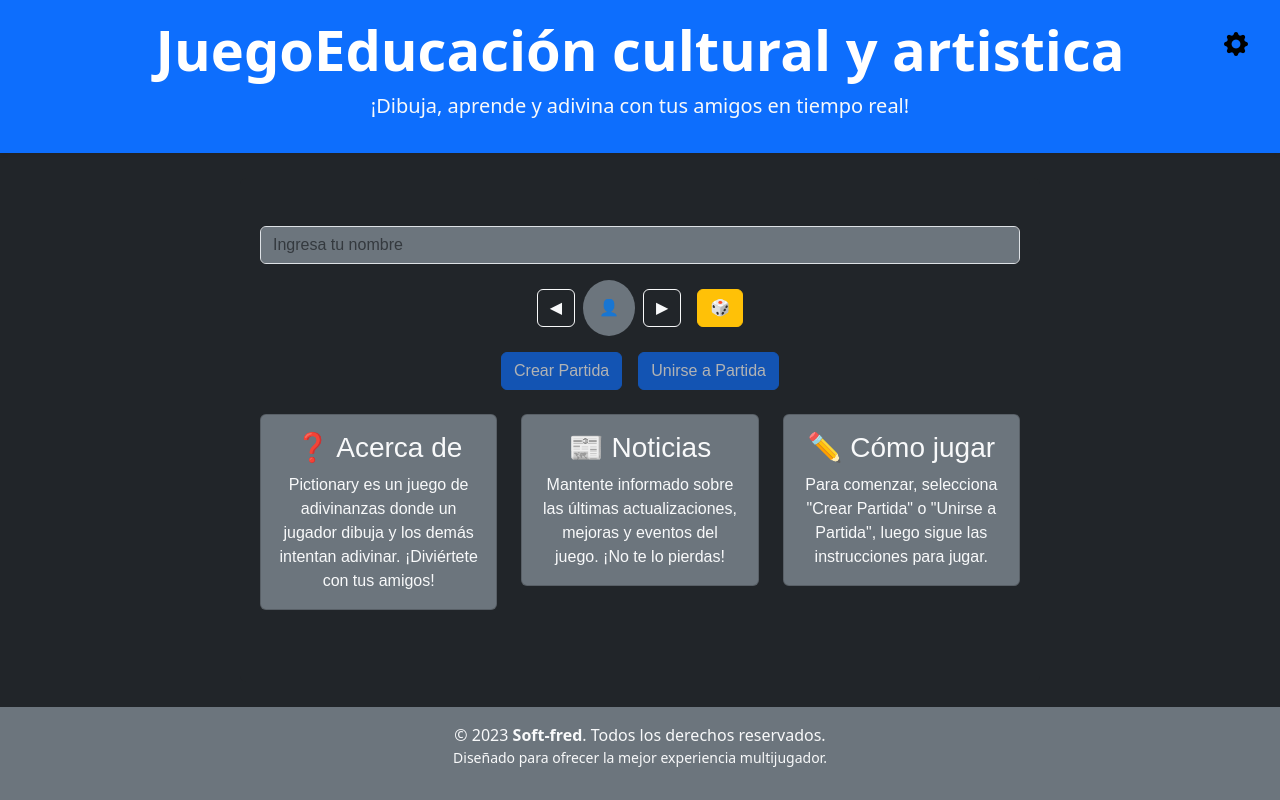
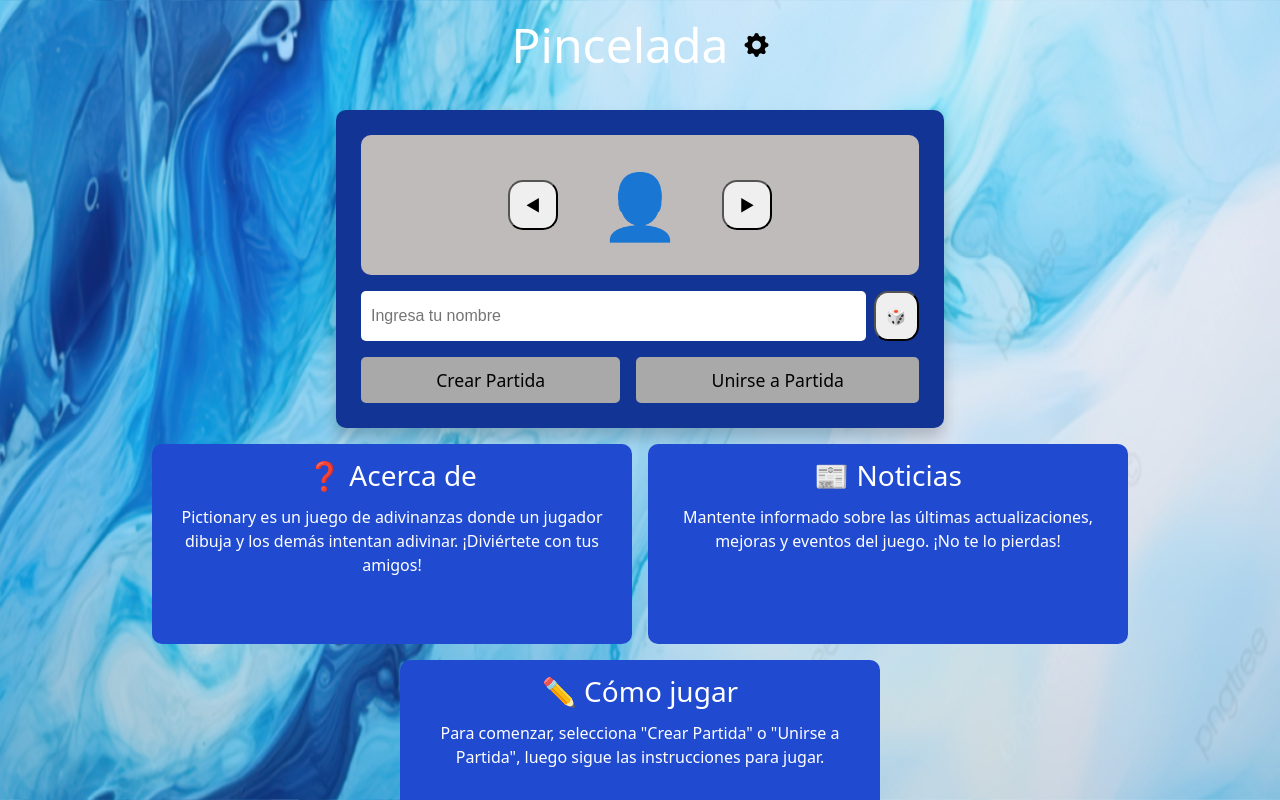
Before and after one commit to miltonpastor/Soft-Fred-Proyecto-Usabilidad, an Angular app in the folder pictionary-multiplayer/: page / in a window 1280 px wide. Shown: the top 800 px of the page. Built offline with nearby package versions, Linux system fonts and the light colour scheme.

Commit message:
add: homePage with corrected Styles

```diff
--- a/pictionary-multiplayer/src/app/components/inicio/inicio.component.css
+++ b/pictionary-multiplayer/src/app/components/inicio/inicio.component.css
@@ -1,118 +1,137 @@
 .container {
-    font-family: Arial, sans-serif;
-    max-width: 800px;
-    margin: auto;
+  max-width: 100vw;
+  height: 100%;
+  display: flex;
+  flex-direction: column;
+  gap: 1rem;
   text-align: center;
-    background: #121212; /* Fondo oscuro */
-    color: #ffffff; /* Texto claro */
+  /* background-color: rebeccapurple; */
+  /* Texto claro */
   border-radius: 10px;
   padding: 20px;
 }
 
-  .header {
-    background: #1f1f1f; /* Fondo más oscuro para la cabecera */
-    padding: 20px;
+
+.container-form {
+  min-width: 38rem;
+  display: flex;
+  flex-direction: column;
+  justify-content: center;
+  gap: 1rem;
+  margin: auto;
+  text-align: center;
+  background: var(--darkBlue-color);
+  /* Fondo oscuro */
+  color: #ffffff;
+  /* Texto claro */
+  box-shadow: 0 10px 15px 0 rgba(0, 0, 0, 0.2);
   border-radius: 10px;
-    margin-bottom: 20px;
+  padding: 25px;
 }
 
-  .input {
-    width: 80%;
-    padding: 10px;
-    margin-bottom: 10px;
-    font-size: 16px;
-    color: #ffffff; /* Texto claro */
-    background: #2b2b2b; /* Fondo del input */
-    border: 1px solid #444; /* Borde sutil */
-    border-radius: 5px;
-  }
-
-  .avatar-selector {
+.container-avatar {
+  width: 100%;
   display: flex;
   align-items: center;
   justify-content: center;
-    margin: 10px 0;
+  background-color: #C0BBBB;
+  gap: 1rem;
+  margin: auto;
+  text-align: center;
+  border-radius: 10px;
+  padding: 20px;
 }
 
-  .avatar-btn {
-    background-color: #444; /* Botón oscuro */
-    color: #ffffff;
-    border: 1px solid #666;
-    padding: 5px 10px;
-    margin: 0 5px;
-    cursor: pointer;
-    border-radius: 5px;
+.avatar {
+  font-size: 4rem;
+  display: flex;
+  justify-content: center;
+  align-items: center;
+  width: 100px;
+  height: 100px;
+  border: 2px solid var(--primary-color);
+  border-radius: 50%;
+  margin: 0 1rem;
 }
 
-  .random-btn {
-    background-color: #ff9800; /* Naranja para destacar */
-    color: white;
-    border: none;
-    padding: 5px 10px;
-    margin-left: 10px;
-    cursor: pointer;
-    border-radius: 5px;
+.container-username {
+  width: 100%;
+  display: flex;
+  align-items: center;
+  gap: 0.5rem;
 }
 
-  .random-btn:hover {
-    background-color: #ffa726; /* Color más claro al pasar el cursor */
+.container-username input {
+  width: 100%;
+  height: 50px;
+  border-radius: 5px;
+  border: none;
+  padding: 0 10px;
+  font-size: 1rem;
+  font-family: Arial, sans-serif;
 }
 
-  .play-btn {
-    background-color: #4caf50; /* Verde para el botón principal */
-    color: white;
-    padding: 10px 20px;
-    border: none;
-    font-size: 18px;
-    cursor: pointer;
-    border-radius: 5px;
+.container-avatar button,
+.container-username button {
+  height: 50px;
+  width: 50px;
+  border-radius: 30%;
 }
 
-  .play-btn:hover {
-    background-color: #66bb6a; /* Verde más claro al pasar el cursor */
+.container-buttons {
+  display: flex;
+  justify-content: center;
+  gap: 1rem;
 }
 
-  .info-section {
-    display: flex;
-    justify-content: space-between;
-    margin-top: 20px;
+.container-buttons button {
+  flex-grow: 1;
+  padding: 10px 15px;
+  border-radius: 5px;
+  border: none;
+  background-color: var(--greenBtn-color);
+  font-weight: 500;
+  color: #000;
+  font-size: 1.1rem;
+  cursor: pointer;
 }
 
-  .info-card {
-    background: #1f1f1f; /* Fondo oscuro para las tarjetas */
-    color: #ffffff; /* Texto claro */
-    width: 30%;
-    padding: 10px;
-    border-radius: 5px;
-    border: 1px solid #444; /* Bordes oscuros */
-    text-align: left;
+.container-buttons button:disabled {
+  background-color: #A9A9A9;
+  cursor: not-allowed;
 }
 
-  .footer {
-    margin-top: 20px;
+.container-buttons button:hover:not(:disabled) {
+  background-color: #2E8B57;
 }
 
-  .footer button {
-    background-color: #007bff; /* Azul para los botones secundarios */
-    color: white;
-    padding: 10px 20px;
-    border: none;
-    cursor: pointer;
-    border-radius: 5px;
-    margin: 0 10px;
+.container-info {
+  width: 100%;
+  display: flex;
+  justify-content: center;
+  align-items: center;
+  flex-wrap: wrap;
+  gap: 1rem;
 }
 
-  .footer button:hover {
-    background-color: #3399ff; /* Azul más claro al pasar el cursor */
+
+.container-info .card-info {
+  width: 30rem;
+  height: 200px;
+  display: flex;
+  flex-direction: column;
+  gap: 0.3rem;
+  text-align: center;
+  background: var(--lightBlue-color);
+  /* Fondo oscuro */
+  color: #ffffff;
+  /* Texto claro */
+  border-radius: 10px;
+  padding: 15px;
 }
 
-  .footer button:disabled {
-    background-color: #444; /* Botón desactivado oscuro */
-    cursor: not-allowed;
-    color: #888; /* Texto gris */
-  }
-/* Modal */
-/* Modal */
+/* CLip */
+
 .modal {
   position: fixed;
   top: 0;
@@ -127,13 +146,14 @@
 }
 
 .modal-content {
-    background: #1f1f1f;
+  background: var(--darkBlue-color);
   padding: 30px;
   border-radius: 10px;
   text-align: center;
+  color: #fff;
   box-shadow: 0 4px 10px rgba(0, 0, 0, 0.3);
-    max-width: 400px; /* Limitar el tamaño del modal */
-    width: 90%; /* Ancho ajustable según el tamaño de la pantalla */
+  max-width: 400px;
+  width: 90%;
 }
 
 .modal-buttons {
@@ -143,21 +163,26 @@
 .modal-buttons button {
   margin: 10px;
   padding: 10px 20px;
-    font-size: 16px;
+  font-size: 20px;
   border-radius: 5px;
   cursor: pointer;
+  background-color: var(--greenBtn-color);
+  color: #fff;
+  border: none;
+}
+
+.modal-buttons button:hover {
+  opacity: 0.8;
 }
 
 .codigo {
   font-weight: bold;
   font-size: 1.5em;
-    color: #ffeb3b;
   margin-bottom: 20px;
 }
 
 .modal-message {
   font-size: 1.2em;
-    color: #4caf50;
   font-weight: bold;
   margin-top: 15px;
 }
--- a/pictionary-multiplayer/src/app/components/inicio/inicio.component.html
+++ b/pictionary-multiplayer/src/app/components/inicio/inicio.component.html
@@ -1,53 +1,37 @@
-<div class="container bg-dark text-light py-5 rounded">
-  <div class="mb-4 text-center">
-    <input
-      [(ngModel)]="username"
-      name="username"
-      class="form-control mb-3 bg-secondary text-light"
-      placeholder="Ingresa tu nombre"
-      required
-    />
-
-    <div class="d-flex justify-content-center align-items-center mb-3">
-      <button (click)="changeAvatar('prev')" class="btn btn-outline-light me-2">
+<div class="container">
+  <div class="container-form">
+    <div class="container-avatar">
+      <button (click)="changeAvatar('prev')" aria-label="Avatar anterior" class="card-info" tabindex="0">
         ◀
       </button>
-      <div class="avatar-icon bg-secondary rounded-circle p-3 text-center">
-        👤
+      <div class="avatar" aria-label="Icono de avatar" tabindex="0">
+        {{selectedAvatar}}
       </div>
-      <button (click)="changeAvatar('next')" class="btn btn-outline-light ms-2">
+      <button (click)="changeAvatar('next')" aria-label="Siguiente avatar" tabindex="0">
         ▶
       </button>
-      <button class="btn btn-warning ms-3" (click)="randomizeAvatar()">🎲</button>
     </div>
-    <div class="text-center">
-      <button
-        class="btn btn-primary mx-2"
-        (click)="showCreateComponent()"
-        [disabled]="!username"
-      >
+    <div class="container-username">
+      <input [(ngModel)]="username" name="username" aria-label="Ingresa tu nombre" placeholder="Ingresa tu nombre"
+        required tabindex="0" />
+      <button (click)="randomizeAvatar()" aria-label="Avatar aleatorio" tabindex="0">🎲</button>
+
+    </div>
+
+    <div class="container-buttons">
+      <button (click)="showCreateComponent()" [disabled]="!username" aria-label="Crear Partida" tabindex="0">
         Crear Partida
       </button>
-      <button
-        class="btn btn-primary mx-2"
-        (click)="showJoinComponent()"
-        [disabled]="!username"
-      >
+      <button (click)="showJoinComponent()" [disabled]="!username" aria-label="Unirse a Partida" tabindex="0">
         Unirse a Partida
       </button>
     </div>
 
-    <app-crear-partida
-      *ngIf="showCreate"
-      (partidaCreada)="onPartidaCreada($event)"
-      [nombreJugador]="username"
-    ></app-crear-partida>
+    <app-crear-partida *ngIf="showCreate" (partidaCreada)="onPartidaCreada($event)"
+      [nombreJugador]="username"></app-crear-partida>
 
-    <app-unirse-partida
-      *ngIf="showJoin"
-      (partidaUnida)="onPartidaUnida($event)"
-      [nombreJugador]="username"
-    ></app-unirse-partida>
+    <app-unirse-partida *ngIf="showJoin" (partidaUnida)="onPartidaUnida($event)"
+      [nombreJugador]="username"></app-unirse-partida>
   </div>
 
   <!-- Modal -->
@@ -73,36 +57,30 @@
       </div>
     </div>
   </div>
-
-  <div class="row text-center mb-4">
-    <div class="col-md-4">
-      <div class="card bg-secondary text-light p-3">
-        <h3 class="card-title">❓ Acerca de</h3>
-        <p class="card-text">
+  <!-- info -->
+  <div class="container-info">
+    <div class="card-info" tabindex="0">
+      <h3>❓ Acerca de</h3>
+      <p>
         Pictionary es un juego de adivinanzas donde un jugador dibuja y los
         demás intentan adivinar. ¡Diviértete con tus amigos!
       </p>
     </div>
-    </div>
-    <div class="col-md-4">
-      <div class="card bg-secondary text-light p-3">
-        <h3 class="card-title">📰 Noticias</h3>
-        <p class="card-text">
+    <div class="card-info" tabindex="0">
+      <h3>📰 Noticias</h3>
+      <p>
         Mantente informado sobre las últimas actualizaciones, mejoras y
         eventos del juego. ¡No te lo pierdas!
       </p>
     </div>
-    </div>
-    <div class="col-md-4">
-      <div class="card bg-secondary text-light p-3">
-        <h3 class="card-title">✏️ Cómo jugar</h3>
-        <p class="card-text">
+
+    <div class="card-info" tabindex="0">
+      <h3>✏️ Cómo jugar</h3>
+      <p>
         Para comenzar, selecciona "Crear Partida" o "Unirse a Partida", luego
         sigue las instrucciones para jugar.
       </p>
     </div>
   </div>
-  </div>
-
 
 </div>
--- a/pictionary-multiplayer/src/app/components/inicio/inicio.component.ts
+++ b/pictionary-multiplayer/src/app/components/inicio/inicio.component.ts
@@ -13,6 +13,8 @@ export class InicioComponent {
   showCreate: boolean = false;
   showJoin: boolean = false;
 
+  avatars: string[] = ['👤', '👩', '👨', '🧑', '👧', '👦', '🧓', '👴', '👵', '🧔', '👳', '👲', '🧕', '👮', '👷', '💂', '🕵️', '👩‍⚕️', '👨‍⚕️', '👩‍🌾', '👨‍🌾', '👩‍🍳', '👨‍🍳', '👩‍🎓', '👨‍🎓', '👩‍🎤', '👨‍🎤', '👩‍🏫', '👨‍🏫', '👩‍🏭', '👨‍🏭', '👩‍💻', '👨‍💻', '👩‍💼', '👨‍💼', '👩‍🔧', '👨‍🔧', '👩‍🔬', '👨‍🔬', '👩‍🎨', '👨‍🎨', '👩‍🚒', '👨‍🚒', '👩‍✈️', '👨‍✈️', '👩‍🚀', '👨‍🚀', '👩‍⚖️', '👨‍⚖️'];
+  selectedAvatar: string = this.avatars[0];
   codigoPartida: string | null = null;
   modalVisible: boolean = false;
   modalMessage: string | null = null; // Para almacenar el mensaje de éxito
@@ -60,7 +62,7 @@ export class InicioComponent {
   continueGame() {
     if (this.codigoPartida) {
       // Redirigir a la página de la partida con el código
-      this.router.navigate(['/partida'], {
+      this.router.navigate(['/palabra'], {
         queryParams: { codigo_partida: this.codigoPartida, nombre_jugador: this.username },
       });
     }
@@ -83,11 +85,18 @@ export class InicioComponent {
   }
 
   changeAvatar(direction: string) {
-    console.log(`Cambio de avatar hacia: ${direction}`);
+    const currentIndex = this.avatars.indexOf(this.selectedAvatar);
+    if (direction === 'prev') {
+      this.selectedAvatar = this.avatars[(currentIndex - 1 + this.avatars.length) % this.avatars.length];
+    } else if (direction === 'next') {
+      this.selectedAvatar = this.avatars[(currentIndex + 1) % this.avatars.length];
+    }
   }
 
   randomizeAvatar() {
-    console.log('Avatar aleatorio seleccionado');
+    const randomIndex = Math.floor(Math.random() * this.avatars.length);
+    this.selectedAvatar = this.avatars[randomIndex];
   }
 
+
 }
--- a/pictionary-multiplayer/src/app/pages/home-page/home-page.component.css
+++ b/pictionary-multiplayer/src/app/pages/home-page/home-page.component.css
@@ -0,0 +1,50 @@
+.homePage {
+    width: 100%;
+    min-height: 100vh;
+    background-image: url("../../../assets/backgroundV2.png");
+    background-position: top;
+    background-size: 100% 45vh;
+    background-repeat: no-repeat;
+    background-attachment: fixed;
+    background-color: var(--darkBlue-color);
+    color: #000;
+    display: flex;
+    flex-direction: column;
+}
+
+
+
+main {
+    display: flex;
+    flex-grow: 1;
+    justify-content: center;
+    align-items: space-between;
+}
+
+header {
+    color: #fff;
+    padding: 1rem;
+    text-align: center;
+}
+
+.header-section {
+    display: flex;
+    gap: 0.5rem;
+    justify-content: center;
+    align-items: center;
+}
+
+header h1 {
+    margin: 0;
+    font-size: 3rem;
+}
+
+footer {
+    padding: 10px;
+    /* padding: 1rem; */
+    text-align: center;
+}
+
+footer p {
+    margin: 0.5rem 0;
+}
--- a/pictionary-multiplayer/src/app/pages/home-page/home-page.component.html
+++ b/pictionary-multiplayer/src/app/pages/home-page/home-page.component.html
@@ -1,20 +1,19 @@
-<div class="app-container d-flex flex-column min-vh-100 bg-dark text-light">
+<div class="homePage">
     <!-- Header -->
-    <header class="app-header bg-primary py-3 shadow-sm">
-        <div class="container text-center">
-            <h1 class="display-4 text-white fw-bold">JuegoEducación cultural y artistica</h1>
-            <p class="lead text-light">¡Dibuja, aprende y adivina con tus amigos en tiempo real!</p>
-            <!-- Reproductor de música de fondo (oculto) -->
+    <header>
+        <div class="header-section">
+            <h1 tabindex="0">Pincelada</h1>
+            <!-- Musica -->
             <div>
-                <audio #backgroundAudio src="assets/puzzle-game-bright-casual-video-game-music-249202.mp3"></audio>
+                <audio #backgroundAudio src="assets/puzzle-game-bright-casual-video-game-music-249202.mp3"
+                    aria-label="Background music"></audio>
             </div>
             <!-- Botón con estilos minimalistas -->
-            <button class="btn position-fixed end-0 top-0 p-3 m-3"
+            <button
                 style="font-size: 1.5rem; border-radius: 50%; background-color: transparent; border: none; color: black;"
-                (click)="openModal()">
-                <i class="bi bi-gear-fill"></i>
+                (click)="openModal()" aria-label="Open settings modal" tabindex="0">
+                <i class="bi bi-gear-fill" aria-hidden="true"></i>
             </button>
-
 
             <!-- Modal para controlar el volumen -->
             <app-audio-modal *ngIf="isModalOpen" [isMusicPlaying]="isMusicPlaying" [currentVolume]="currentVolume"
@@ -24,19 +23,17 @@
     </header>
 
     <!-- Main Content -->
-    <main class="app-main flex-grow-1 d-flex align-items-center justify-content-center">
-        <div class="container">
-            <app-inicio></app-inicio>
-        </div>
+    <main>
+        <app-inicio></app-inicio>
     </main>
 
     <!-- Footer -->
-    <footer class="app-footer bg-secondary py-3 text-center">
-        <div class="container">
-            <p class="mb-0">
-                &copy; 2023 <strong>Soft-fred</strong>. Todos los derechos reservados.
+    <footer>
+        <div>
+            <p tabindex="0">
+                &copy; 2025 <strong>Soft-fred</strong>. Todos los derechos reservados.
             </p>
-            <p class="small">
+            <p tabindex="0">
                 Diseñado para ofrecer la mejor experiencia multijugador.
             </p>
         </div>
--- a/pictionary-multiplayer/src/styles.css
+++ b/pictionary-multiplayer/src/styles.css
@@ -1,3 +1,9 @@
+:root {
+    --darkBlue-color: #123595;
+    --lightBlue-color: #204AD0;
+    --greenBtn-color: #38C41C;
+}
+
 * {
     margin: 0;
     padding: 0;
```
Also changed, not shown: pictionary-multiplayer/src/assets/background2.png (added), pictionary-multiplayer/src/assets/backgroundV2.png (added). Lines whose indentation alone changed are shown as unchanged.
